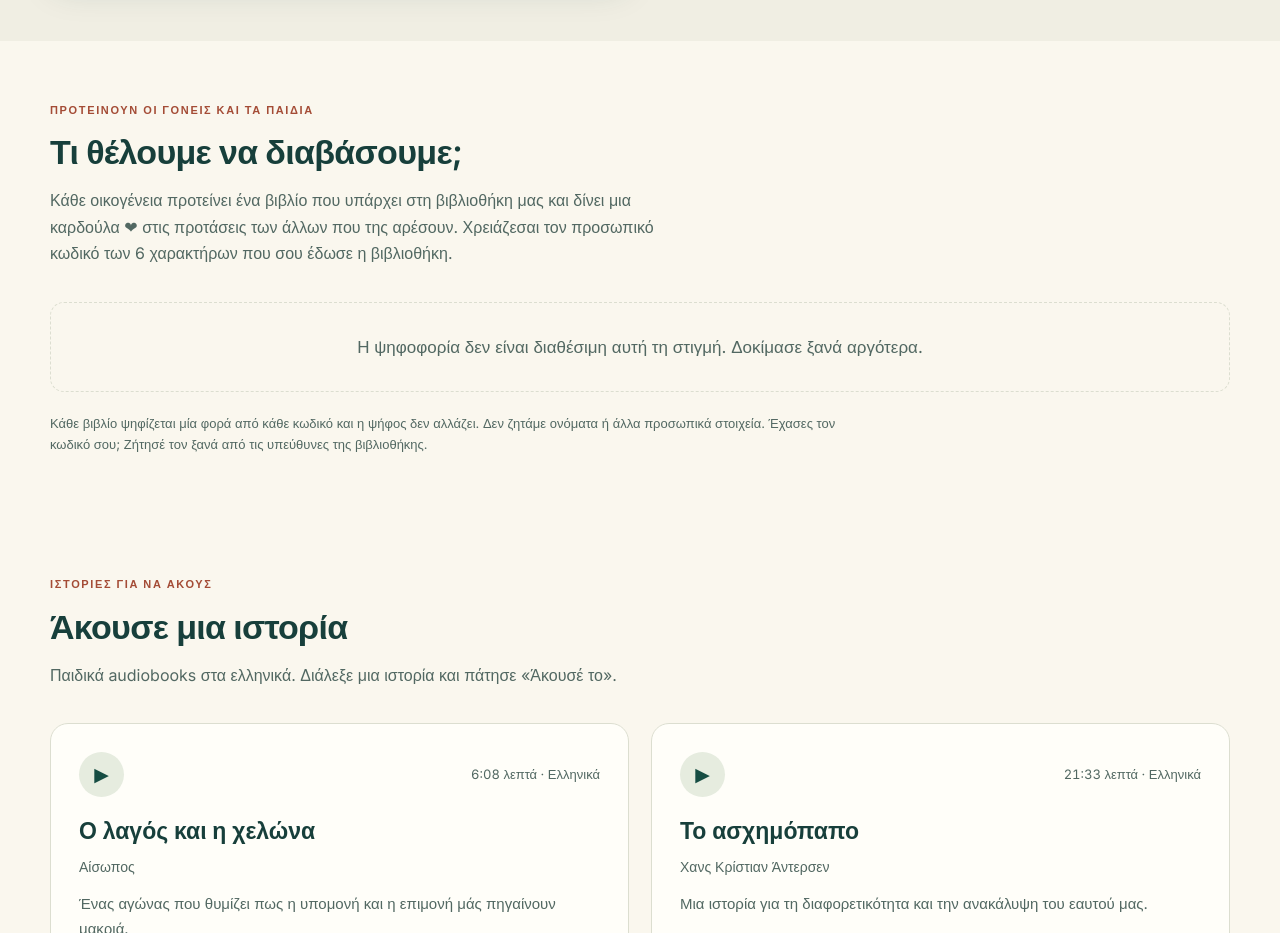
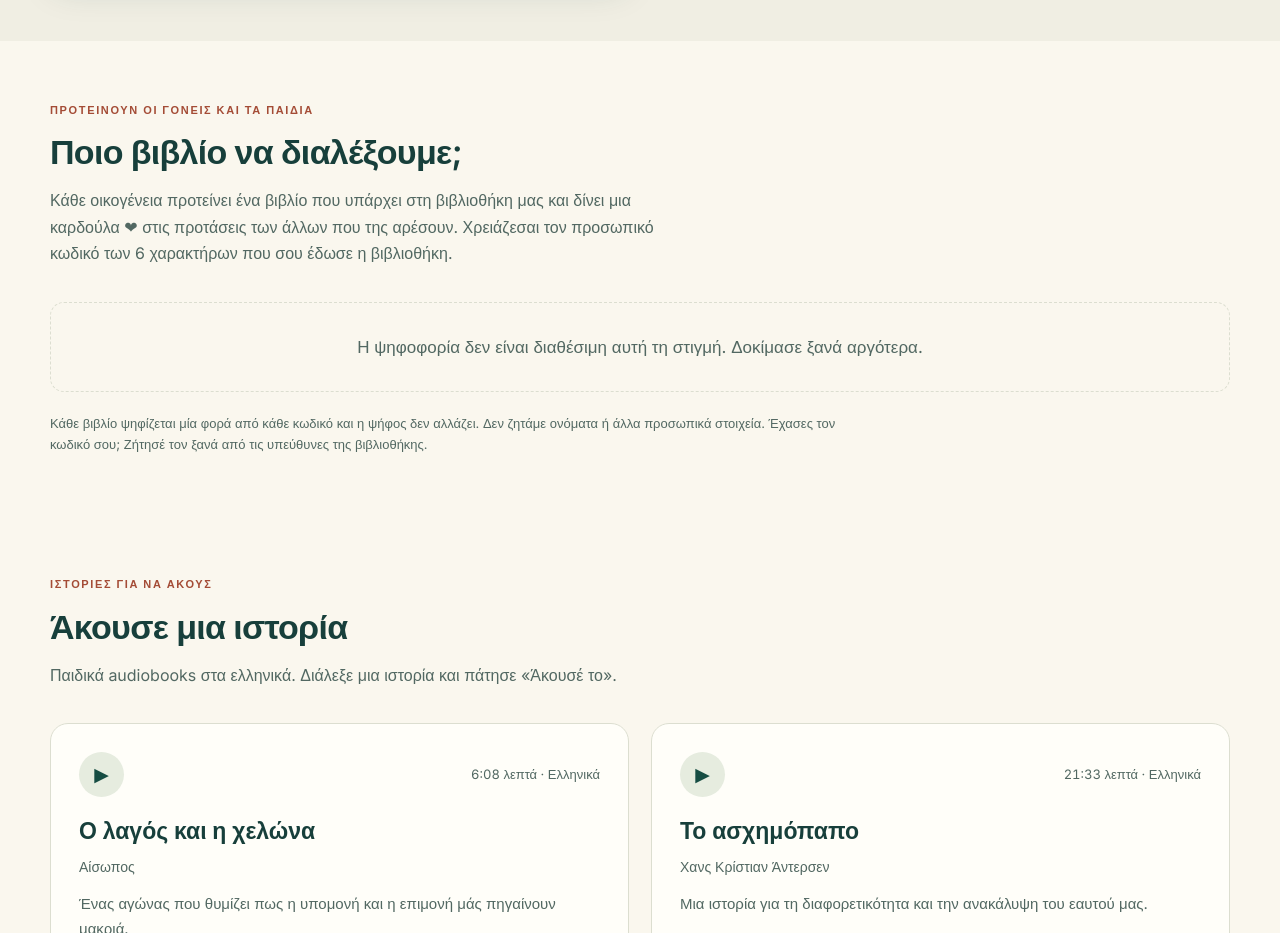
Before and after one commit to 4odhmotikosyrou-cpu/Library_Site, a plain HTML site: page index.html in a window 1280 px wide. Shown: the part 2720-3653 px from the top of the page. Drawn offline with Linux system fonts and the light colour scheme; no server answers.

Commit message:
Add files via upload

```diff
--- a/index.html
+++ b/index.html
@@ -257,7 +257,7 @@ section{padding:60px 0}
   <div class="wrap">
     <div class="sec-head">
       <div class="tag">Προτείνουν οι γονείς και τα παιδιά</div>
-      <h2 id="koin-title">Τι θέλουμε να διαβάσουμε;</h2>
+      <h2 id="koin-title">Ποιο βιβλίο να διαλέξουμε;</h2>
       <p>Κάθε οικογένεια προτείνει ένα βιβλίο που υπάρχει στη βιβλιοθήκη μας και δίνει μια καρδούλα ❤ στις προτάσεις των άλλων που της αρέσουν. Χρειάζεσαι τον προσωπικό κωδικό των 6 χαρακτήρων που σου έδωσε η βιβλιοθήκη.</p>
     </div>
     <div class="koin-panel" id="koin-panel">
```
